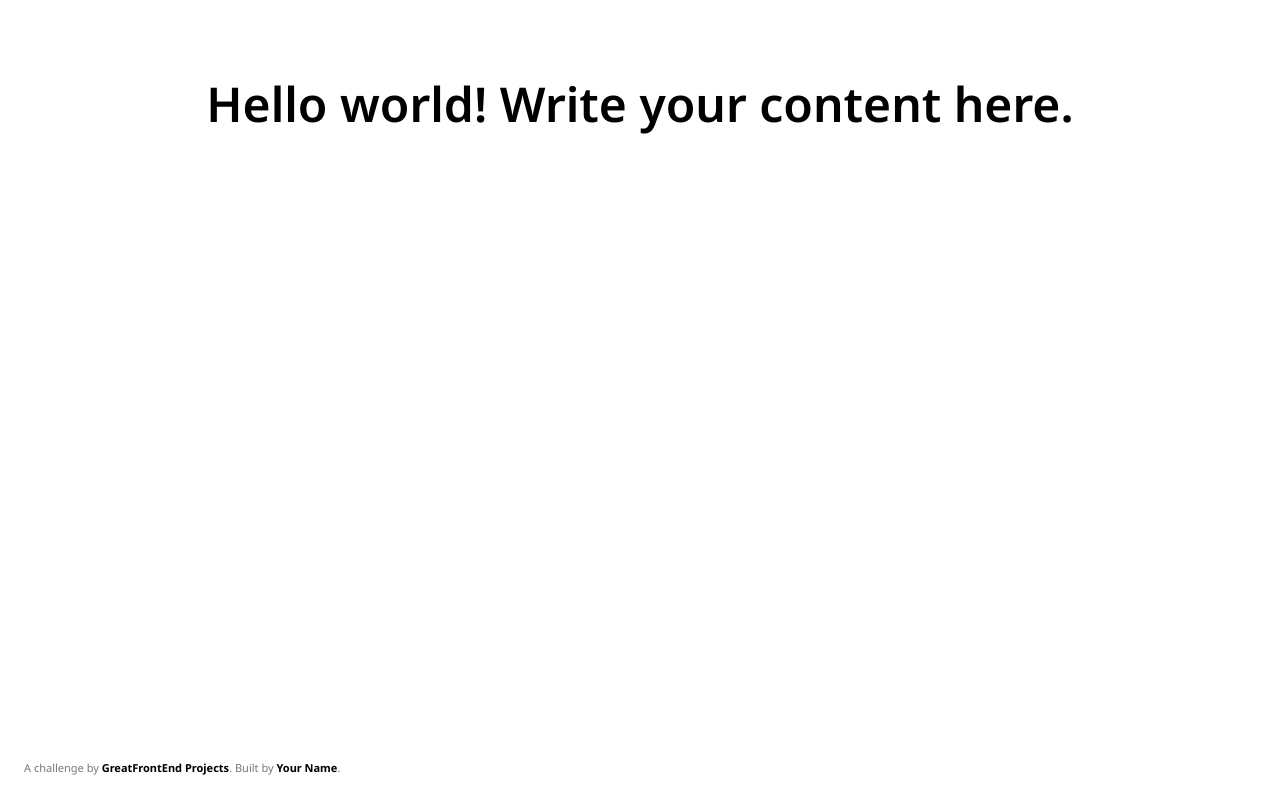
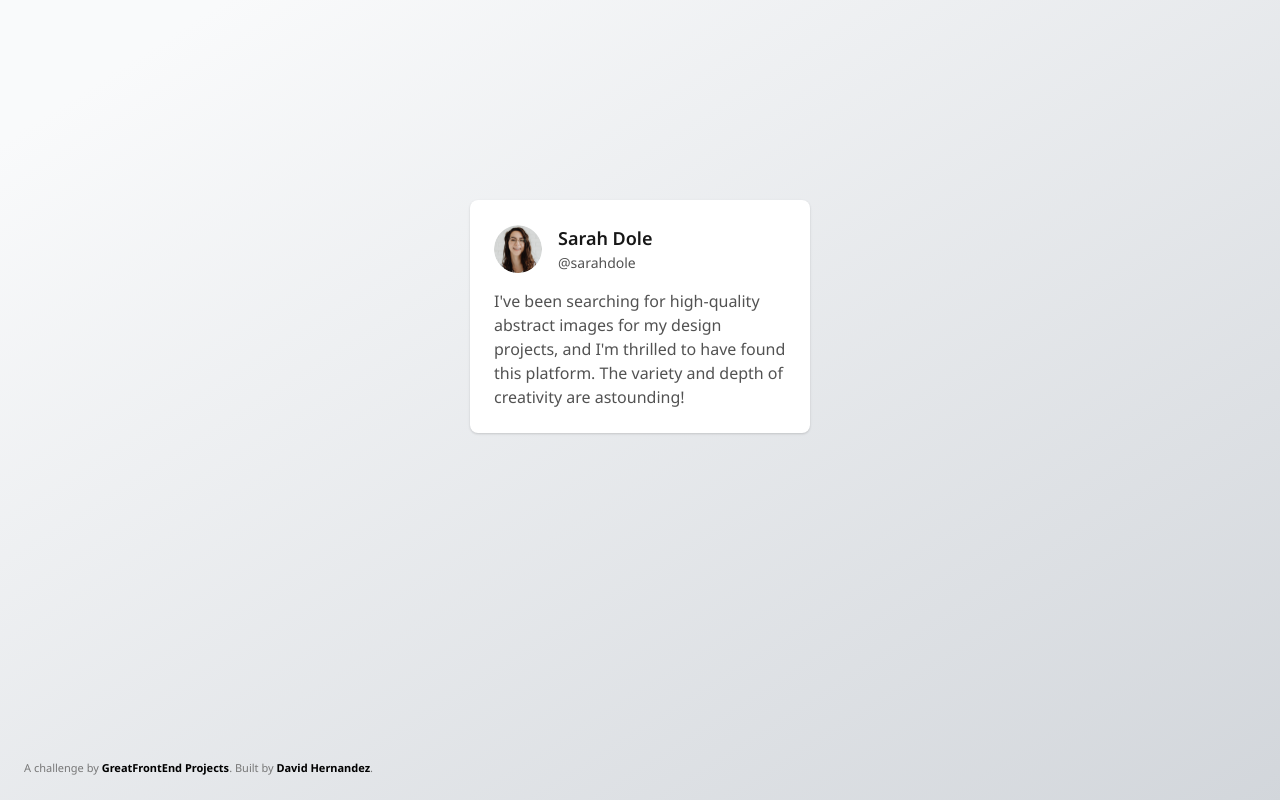
Before and after one commit to davidha99/testimonial-card, a plain HTML site: page index.html in a window 1280 px wide. Drawn offline with nearby package versions, Linux system fonts and the light colour scheme.

Commit message:
testimonial card challenge

```diff
--- a/css/style.css
+++ b/css/style.css
@@ -1,15 +1,21 @@
 /* Put any custom CSS styles here.  */
 /* Be sure to delete the <style> tag in index.html if you want to use this stylesheet. */
+
+html,
+body {
+  height: 100%;
+}
+
 body {
   margin: 0;
-  font-family: "Noto Sans", system-ui, -apple-system, BlinkMacSystemFont,
-    "Segoe UI", Roboto, Oxygen, Ubuntu, Cantarell, "Open Sans", "Helvetica Neue",
+  font-family: 'Noto Sans', system-ui, -apple-system, BlinkMacSystemFont,
+    'Segoe UI', Roboto, Oxygen, Ubuntu, Cantarell, 'Open Sans', 'Helvetica Neue',
     sans-serif;
-  min-height: 100vh;
 
   -webkit-font-smoothing: antialiased;
   -moz-osx-font-smoothing: grayscale;
   text-rendering: optimizeLegibility;
+  background: linear-gradient(147.52deg, #f9fafb 8.89%, #d2d6db 100.48%);
 }
 
 * {
@@ -29,3 +35,64 @@ body {
   color: #000;
   font-weight: bold;
 }
+
+.wrapper {
+  position: relative;
+  width: 100%;
+  min-height: 100%;
+  padding: 0 16px;
+}
+
+.testimonial-card {
+  max-width: min(100%, 340px);
+  padding: 24px;
+  background-color: white;
+  border-radius: 8px;
+  font-size: 16px;
+  line-height: 24px;
+  color: #525252;
+  box-shadow: 0px 1px 3px rgba(0, 0, 0, 0.1), 0px 1px 2px rgba(0, 0, 0, 0.06);
+
+  /* Center the card */
+  position: absolute;
+  top: 200px;
+  margin: auto;
+  left: 16px;
+  right: 16px;
+
+  /* Card children layout */
+  display: flex;
+  flex-direction: column;
+  gap: 16px;
+}
+
+.testimonial-card__author {
+  display: flex;
+  gap: 16px;
+  align-items: center;
+}
+
+.testimonial-card__author img {
+  width: 48px;
+  height: 48px;
+  border-radius: 50%;
+}
+
+.testimonial-card__author__info {
+  display: flex;
+  flex-direction: column;
+  gap: 1px;
+}
+
+.testimonial-card__author__info__name {
+  font-weight: 600;
+  font-size: 18px;
+  line-height: 28px;
+  color: #171717;
+}
+
+.testimonial-card__author__info__username {
+  font-weight: 400;
+  font-size: 14px;
+  line-height: 20px;
+}
--- a/index.html
+++ b/index.html
@@ -25,15 +25,29 @@
   </head>
   <body>
     <!-- Add your site or application content here -->
-    <h1 class="text-5xl text-center font-semibold pt-20">
-      Hello world! Write your content here.
-    </h1>
-
-    <!-- Sarah Dole
-      @sarahdole
-      I've been searching for high-quality abstract images for my design projects,
-      and I'm thrilled to have found this platform. The variety and depth of creativity are astounding!
-    -->
+    <div class="wrapper">
+      <figure class="testimonial-card">
+        <figcaption class="testimonial-card__author">
+          <img
+            src="img/profile-thumbnail.png"
+            alt="Sarah's Dole profile picture"
+          />
+          <div class="testimonial-card__author__info">
+            <div class="testimonial-card__author__info__name">Sarah Dole</div>
+            <div class="testimonial-card__author__info__username">
+              @sarahdole
+            </div>
+          </div>
+        </figcaption>
+        <blockquote>
+          <p>
+            I've been searching for high-quality abstract images for my design
+            projects, and I'm thrilled to have found this platform. The variety
+            and depth of creativity are astounding!
+          </p>
+        </blockquote>
+      </figure>
+    </div>
 
     <!-- Attribute this challenge to yourself! -->
     <div class="credits" data-gfe-screenshot-exclude="true">
@@ -46,7 +60,7 @@
       <a
         href="https://www.greatfrontend.com/projects/u/username"
         target="_blank"
-        >Your Name</a
+        >David Hernandez</a
       >.
     </div>
     <script src="js/index.js"></script>
```
